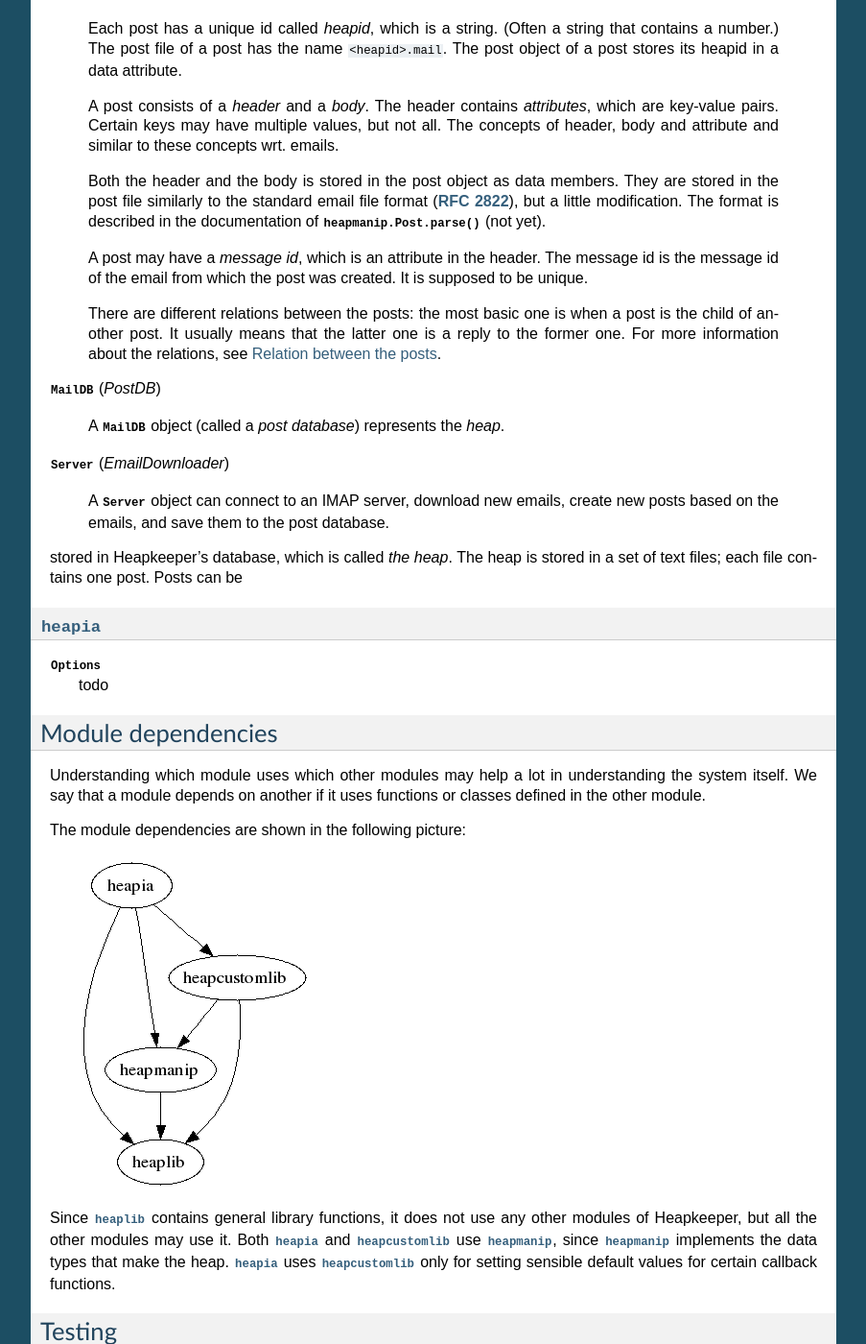
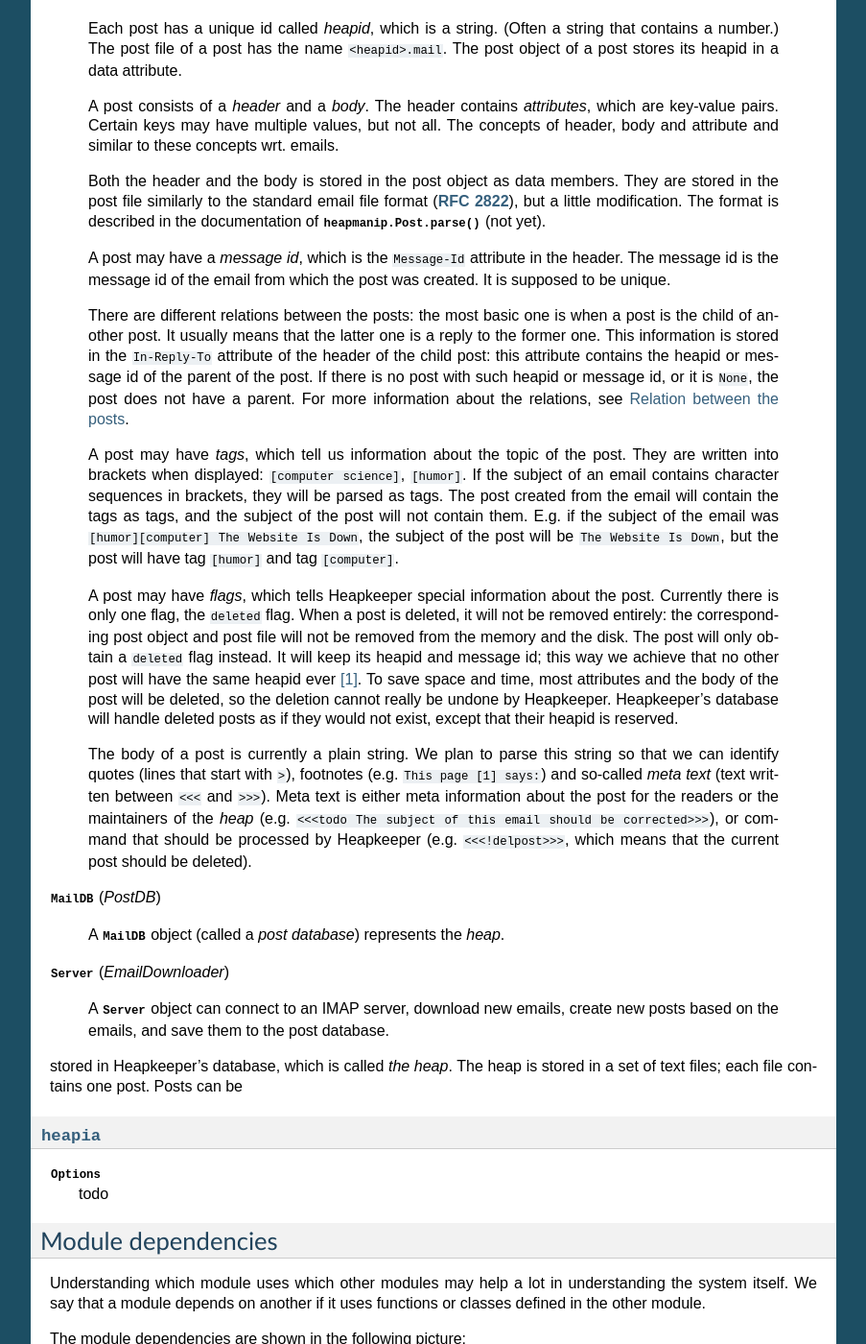
Before and after one commit to hcs42/heapkeeper-old, a Sphinx documentation site: the page built from doc/architecture.rst, in a window 1280 px wide and 1400 px high, scrolled down 1449 px. Shown: the whole window at 96% size, without its empty margins (198-1101 px from the left). Built offline with Sphinx 7.4.7, drawn with Linux system fonts in a browser that asks for light colours; some of the changed text lies outside the part shown.

Commit message:
Doc/Arch: Post finished
The documentation of the Post class has been finished.

```diff
--- a/doc/architecture.rst
+++ b/doc/architecture.rst
@@ -91,21 +91,52 @@ but later it may be modified in the *heap*.
     format (:rfc:`2822`), but a little modification. The format is described in
     the documentation of :func:`heapmanip.Post.parse` (not yet).
 
-    A post may have a *message id*, which is an attribute in the header. The
-    message id is the message id of the email from which the post was created.
-    It is supposed to be unique.
+    A post may have a *message id*, which is the ``Message-Id`` attribute in
+    the header. The message id is the message id of the email from which the
+    post was created. It is supposed to be unique.
 
     There are different relations between the posts: the most basic one is when
     a post is the child of another post. It usually means that the latter one
-    is a reply to the former one. For more information about the relations, see
+    is a reply to the former one. This information is stored in the ``In-Reply-To``
+    attribute of the header of the child post: this attribute contains the
+    heapid or message id of the parent of the post. If there is no post with
+    such heapid or message id, or it is ``None``, the post does not have a
+    parent. For more information about the relations, see
     :ref:`post_relations`.
+
+    A post may have *tags*, which tell us information about the topic of the
+    post. They are written into brackets when displayed: ``[computer
+    science]``, ``[humor]``. If the subject of an email contains character
+    sequences in brackets, they will be parsed as tags. The post created from
+    the email will contain the tags as tags, and the subject of the post will
+    not contain them. E.g. if the subject of the email was ``[humor][computer]
+    The Website Is Down``, the subject of the post will be ``The Website Is
+    Down``, but the post will have tag ``[humor]`` and tag ``[computer]``.
+
+    A post may have *flags*, which tells Heapkeeper special information about
+    the post. Currently there is only one flag, the ``deleted`` flag. When a
+    post is deleted, it will not be removed entirely: the corresponding post
+    object and post file will not be removed from the memory and the disk. The
+    post will only obtain a ``deleted`` flag instead. It will keep its heapid
+    and message id; this way we achieve that no other post will have the same
+    heapid ever [#same_heapid]_. To save space and time, most attributes and
+    the body of the post will be deleted, so the deletion cannot really be
+    undone by Heapkeeper. Heapkeeper's database will handle deleted posts as if
+    they would not exist, except that their heapid is reserved.
+
+    The body of a post is currently a plain string. We plan to parse this
+    string so that we can identify quotes (lines that start with ``>``),
+    footnotes (e.g. ``This page [1] says:``) and so-called *meta text* (text
+    written between ``<<<`` and ``>>>``). Meta text is either meta information
+    about the post for the readers or the maintainers of the *heap* (e.g.
+    ``<<<todo The subject of this email should be corrected>>>``), or command
+    that should be processed by Heapkeeper (e.g. ``<<<!delpost>>>``, which
+    means that the current post should be deleted).
 
 :class:`MailDB` (*PostDB*)
 
     A :class:`MailDB <heapmanip.MailDB>` object (called a *post database*)
     represents the *heap*.
-
-
 
 :class:`Server` (*EmailDownloader*)
 
@@ -145,12 +176,22 @@ callback functions.
 Testing
 -------
 
-We use unit tests to test the Heapkeeper's code, using the standard
-``unittest`` module. Each module has a corresponding module that tests it.
-Our aim is to reach almost 100% line coverage.
+We use unit tests to test Heapkeeper's code, using the standard ``unittest``
+module. Each module has a corresponding module that tests it. Our aim is to
+reach almost 100% line coverage.
 
 All tests can be executed using the :mod:`test` module:
 
 .. code-block:: none
 
     $ python test.py
+
+.. rubric:: Footnotes
+
+.. [#same_heapid]
+    Why is it important that heapids cannot be recycled? Imagine the following
+    situation: the ``In-Reply-To`` field of post ``y`` contains the heapid of
+    ``x``, so ``x`` is the parent of ``y``. Then we delete ``x``: ``y`` does
+    not have a parent now. If a new post ``z`` would be created with the heapid
+    of ``x``, Heapkeeper would think it is the parent of ``y``, altough they
+    may have nothing to do with each other.
```
Also changed, not shown: other parts of doc/architecture.rst (+2 -2 lines).
